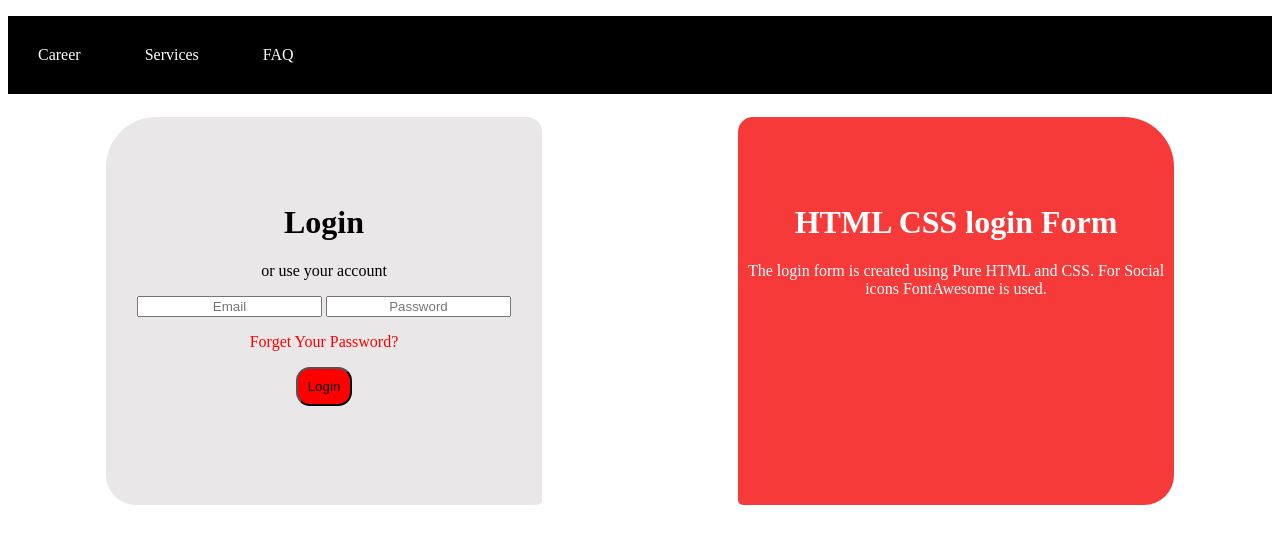
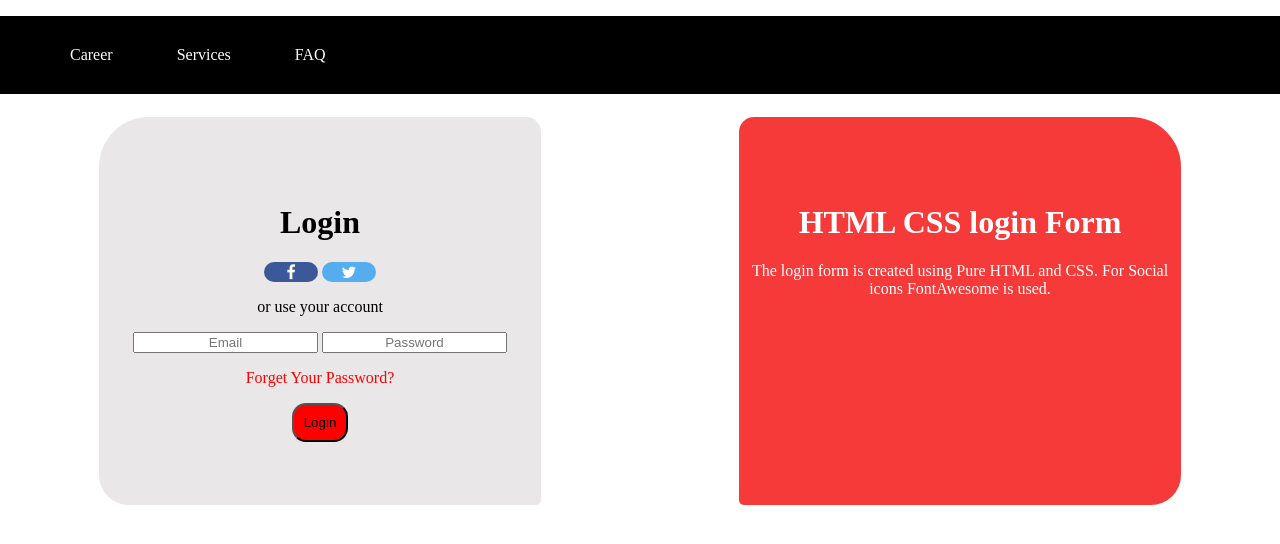
Before and after one commit to Sonalfeb2/CssTestGreenMen, a plain HTML site: page index.html in a window 1280 px wide. Drawn offline with Linux system fonts and the light colour scheme.

Commit message:
Add some changes in css

```diff
--- a/index.css
+++ b/index.css
@@ -1,36 +1,46 @@
-nav{
+body {
+    margin: 0px;
+    padding: 0px;
+}
+
+header {
+    margin: 0px;
+    padding: 0px;
+
     position: sticky;
     background: black;
 }
-ul {
-    padding: 0;
-  }
-  ul li {
+
+li {
     display: inline-block;
     margin: 30px;
     color: white;
 }
-  .row{
+
+.row {
     height: 100%;
     display: flex;
     width: 100%;
 }
-  .column{
+
+.column {
     height: 100%;
-    width:100%;
-    text-align:center;
-    padding:7px;
-    float:left;
+    width: 100%;
+    text-align: center;
+    padding: 7px;
+    float: left;
 }
+
 .login {
     height: 24rem;
     width: 70%;
     background-color: rgb(233, 231, 231);
     text-align: center;
-    border-radius:50px 15px 5px 30px;
-    padding:2px;
-    margin:0 auto
+    border-radius: 50px 15px 5px 30px;
+    padding: 2px;
+    margin: 0 auto
 }
+
 .signup {
     height: 24rem;
     text-align: center;
@@ -38,16 +48,19 @@ ul {
     width: 70%;
     background-color: rgba(244, 18, 18, 0.829);
     text-align: center;
-    border-radius: 15px 50px 30px 5px;;
-    padding:2px;
-    margin:0 auto
+    border-radius: 15px 50px 30px 5px;
+    ;
+    padding: 2px;
+    margin: 0 auto
 }
-  button{
+
+button {
     padding: 10px;
     background-color: red;
     border-radius: 14px;
 }
-  h1{
+
+h1 {
     margin-top: 85px;
 }
 
@@ -55,3 +68,19 @@ ul {
 
     text-align: center;
 }
+
+.fa {
+    border-radius: 14px;
+    padding: 2px;
+    text-align: center;
+    font-size: 30px;
+    width: 50px;
+}
+.fa-facebook {
+    background: #3B5998;
+    color: white;
+  }
+  .fa-twitter {
+    background: #55ACEE;
+    color: white;
+  }
--- a/index.html
+++ b/index.html
@@ -2,30 +2,32 @@
 <html lang="en">
 
 <head>
-    <meta charset="UTF-8">
-    <meta name="viewport" content="width=device-width, initial-scale=1.0">
     <title>Document</title>
     <link rel="stylesheet" type="text/css" href="index.css" />
+    <link rel="stylesheet" href="https://cdnjs.cloudflare.com/ajax/libs/font-awesome/4.7.0/css/font-awesome.min.css">
+
 </head>
 
 <body>
     <header>
-        <nav>
-            <ul>
-                <li>Career</li>
-                <li>Services</li>
-                <li>FAQ</li>
-            </ul>
-        </nav>
+
+        <ul>
+            <li>Career</li>
+            <li>Services</li>
+            <li>FAQ</li>
+        </ul>
+
     </header>
     <div class="row">
         <div class="column">
             <div class="login">
                 <h1>Login</h1>
 
+                <i class="fa fa-facebook"></i>
+                <i class="fa fa-twitter"></i>
                 <p>or use your account</p>
-                <input type="text" placeholder="Email"/>
-                <input type="text" placeholder="Password"/>
+                <input type="text" placeholder="Email" />
+                <input type="text" placeholder="Password" />
                 <p style="color:red">Forget Your Password?</p>
                 <button>Login</button>
             </div>
```
Lines whose indentation alone changed are shown as unchanged.
